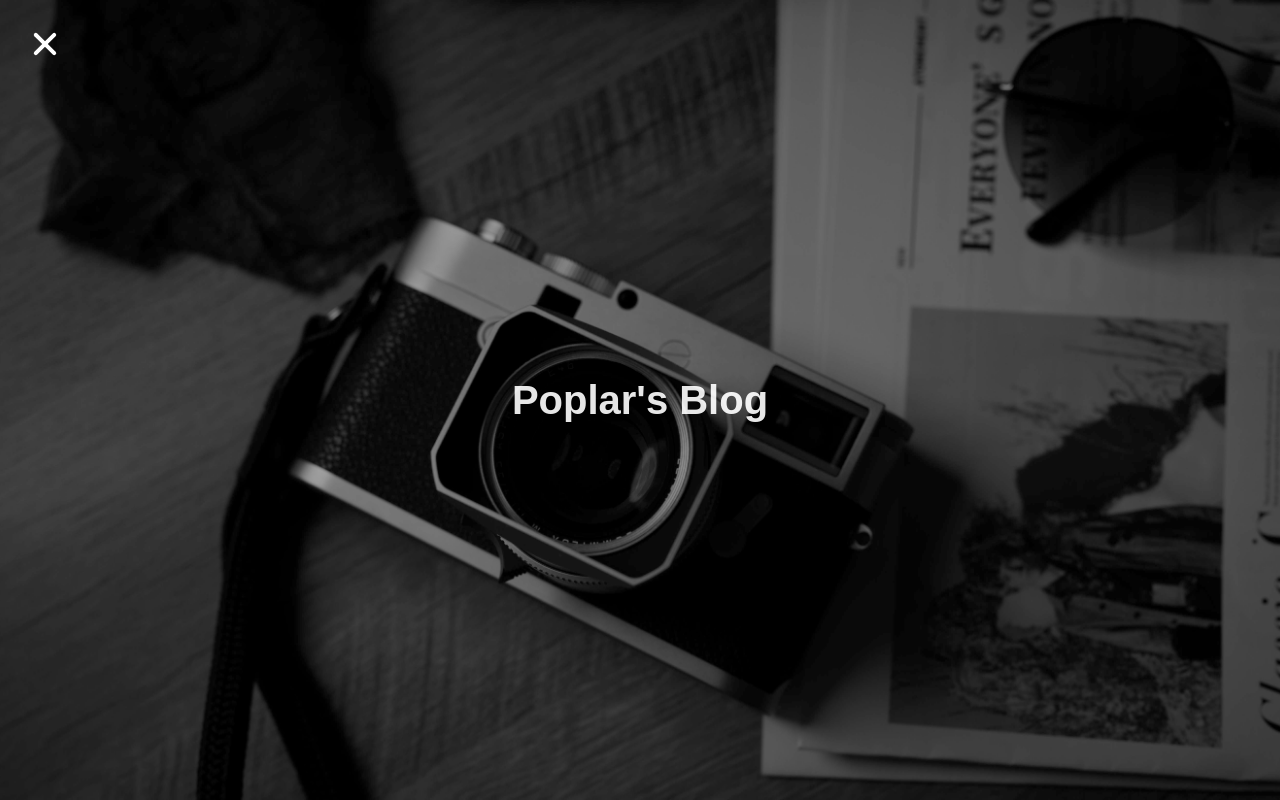
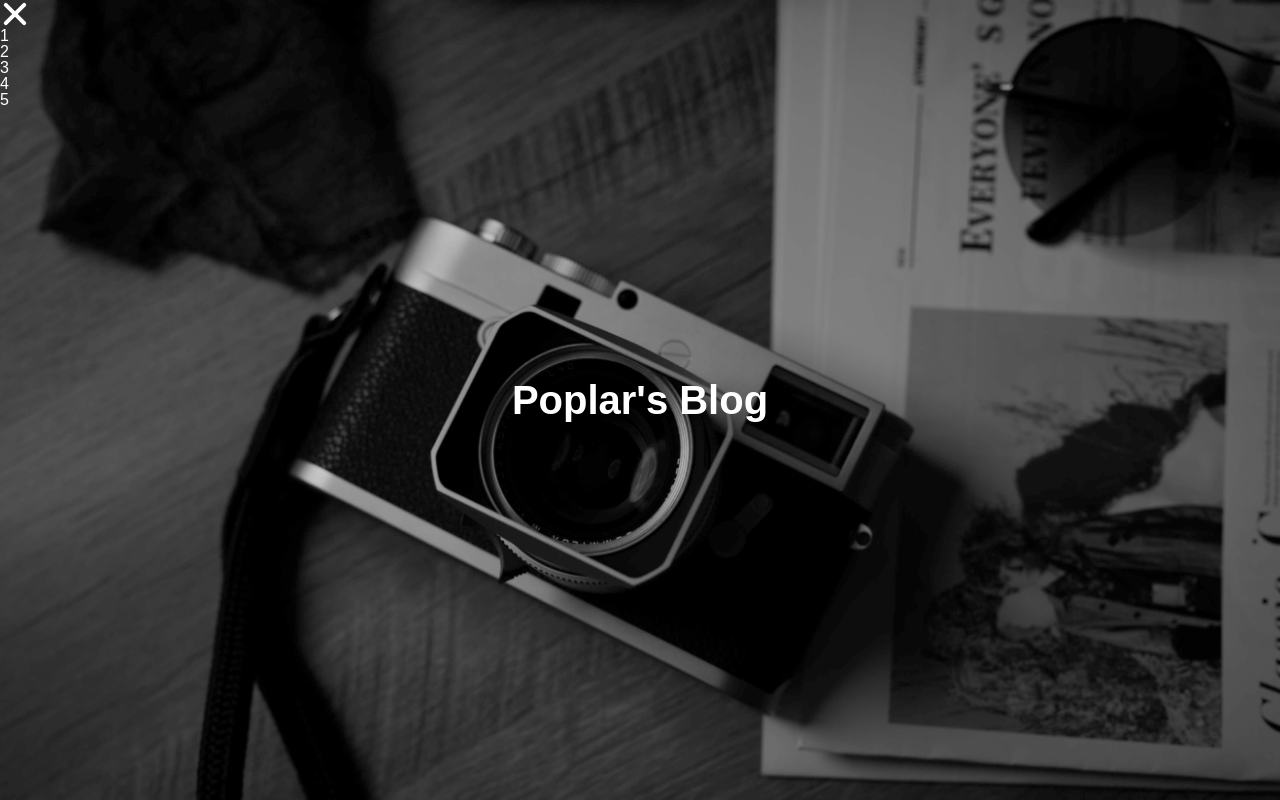
Before and after one commit to MutelyMilo/my-site, a Next.js app: page / in a window 1280 px wide. Both pictures are taken after a click on the element 45 px from the left and 44 px from the top of the page. Built offline with nearby package versions, Linux system fonts and the light colour scheme.

Commit message:
feat: add animated lib

```diff
--- a/package.json
+++ b/package.json
@@ -10,6 +10,7 @@
     "prepare": "husky install"
   },
   "dependencies": {
+    "@react-spring/web": "^9.7.3",
     "@types/node": "20.5.0",
     "@types/react": "18.2.20",
     "@types/react-dom": "18.2.7",
@@ -32,6 +33,9 @@
     "typescript": "5.1.6"
   },
   "lint-staged": {
-    "*.{js,jsx,ts,tsx}": ["eslint --fix --cache", "prettier --write"]
+    "*.{js,jsx,ts,tsx}": [
+      "eslint --fix --cache",
+      "prettier --write"
+    ]
   }
 }
--- a/src/app/page.module.scss
+++ b/src/app/page.module.scss
@@ -6,12 +6,23 @@
   height: 100vh;
   position: relative;
 
+  &::after {
+    position: absolute;
+    z-index: 0;
+    top: 0;
+    left: 0;
+    width: 100%;
+    height: 100%;
+    background: rgba(0, 0, 0, 0.2);
+    content: '';
+  }
+
   &Title {
-    opacity: 0.9;
+    position: absolute;
+    z-index: 1;
     font-size: 40px;
     width: 100%;
     height: 100%;
-    background: rgba(0, 0, 0, 0.4);
     text-align: center;
     font-weight: bold;
     line-height: 100vh;
--- a/src/app/page.tsx
+++ b/src/app/page.tsx
@@ -1,10 +1,10 @@
 import styles from './page.module.scss';
-import MenuButton from '@/components/pc/MenuButton';
+import Menu from '../components/pc/Menu';
 
 const Page = () => {
 	return (
 		<div className={styles.homeContainer}>
-			<MenuButton />
+			<Menu />
 			<p className={styles.homeContainerTitle}>Poplar&apos;s Blog</p>
 		</div>
 	);
--- /dev/null
+++ b/src/components/pc/Menu/index.tsx
@@ -0,0 +1,50 @@
+'use client';
+import { useTransition, animated } from '@react-spring/web';
+import styles from './style.module.scss';
+import { useCallback, useState } from 'react';
+
+const Menu = () => {
+	const [open, setOpen] = useState(false);
+	const handleMenuOpen = useCallback(() => {
+		setOpen(!open);
+	}, [open]);
+	const transition = useTransition(open, {
+		from: {
+			scale: 0,
+			opacity: 0,
+		},
+		enter: {
+			scale: 1,
+			opacity: 1,
+		},
+		leave: {
+			scale: 0,
+			opacity: 0,
+		},
+	});
+	return (
+		<div className={styles.menuContainer}>
+			<div
+				onClick={handleMenuOpen}
+				className={`${styles.menuButtonContainer} ${open && styles.act}`}
+			>
+				<div className={styles.menuButton}></div>
+			</div>
+			{transition((style, isOpen) => (
+				<>
+					{isOpen ? (
+						<animated.ul style={style}>
+							<li>1</li>
+							<li>2</li>
+							<li>3</li>
+							<li>4</li>
+							<li>5</li>
+						</animated.ul>
+					) : null}
+				</>
+			))}
+		</div>
+	);
+};
+
+export default Menu;
--- a/src/components/pc/MenuButton/style.module.scss
+++ b/src/components/pc/Menu/style.module.scss
@@ -5,11 +5,15 @@
   position: absolute;
   height: 4px;
   width: 30px;
-  transition: transform 400ms cubic-bezier(0.23, 1, 0.32, 1);
+  transition: transform .6s cubic-bezier(0.23, 1, 0.32, 1);
   border-radius: 2px;
-  z-index: 9;
 }
 
+.menuContainer {
+  position: absolute;
+  z-index: 9;
+  height: 100vh;
+}
 
 .menuButtonContainer {
   width: 30px;
@@ -18,9 +22,7 @@
   flex-direction: column;
   justify-content: center;
   align-items: center;
-  position: absolute;
-  top: 30px;
-  left: 30px;
+  z-index: 9;
 
   .menuButton {
     @extend .button-common;
--- a/src/components/pc/MenuButton/index.tsx
+++ /dev/null
@@ -1,21 +0,0 @@
-'use client';
-
-import styles from './style.module.scss';
-import { useCallback, useState } from 'react';
-
-const MenuButton = () => {
-	const [open, setOpen] = useState(false);
-	const handleMenuOpen = useCallback(() => {
-		setOpen(!open);
-	}, [open]);
-	return (
-		<div
-			onClick={handleMenuOpen}
-			className={`${styles.menuButtonContainer} ${open && styles.act}`}
-		>
-			<div className={styles.menuButton}></div>
-		</div>
-	);
-};
-
-export default MenuButton;
```
Also changed, not shown: 1 other file (tests, documents, lock files or other folders).
